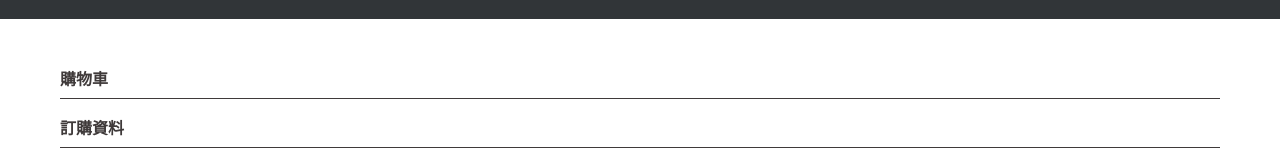
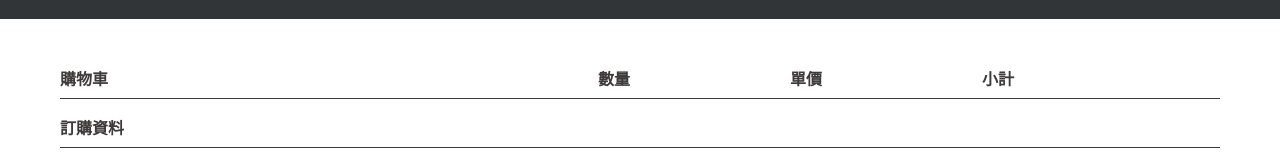
Before and after one commit to ShihYuChang/STYLiSH, a Next.js app: page /checkout in a window 1280 px wide. Shown: the part 121-281 px from the top of the page. Built offline with nearby package versions, Linux system fonts and the light colour scheme.

Commit message:
feat: Adding desktop checkout cart title

```diff
--- a/src/app/checkout/components/Cart/QtyAndPrice.tsx
+++ b/src/app/checkout/components/Cart/QtyAndPrice.tsx
@@ -1,12 +1,7 @@
 import { useState } from 'react';
 import { LocalStorageItem, OrderInfo } from '@/types/types';
 import QtySelector from './QtySelector';
-
-interface QtyAndPriceOption {
-  label: string;
-  value: 'qty' | 'price' | 'totalPrice';
-  selector?: boolean;
-}
+import { options } from '.';
 
 export default function QtyAndPrice({ item }: { item: LocalStorageItem }) {
   const initialOrderInfo: OrderInfo = {
@@ -15,11 +10,7 @@ export default function QtyAndPrice({ item }: { item: LocalStorageItem }) {
     totalPrice: item.totalPrice,
   };
   const [orderInfo, setOrderInfo] = useState<OrderInfo>(initialOrderInfo);
-  const options: QtyAndPriceOption[] = [
-    { label: '數量', value: 'qty', selector: true },
-    { label: '單價', value: 'price' },
-    { label: '小計', value: 'totalPrice' },
-  ];
+
   return (
     <div className='flex justify-between gap-[60px]'>
       {options.map((option, index) => (
--- a/src/app/checkout/components/Cart/index.tsx
+++ b/src/app/checkout/components/Cart/index.tsx
@@ -3,6 +3,18 @@ import ProductInfo from './ProductInfo';
 import QtyAndPrice from './QtyAndPrice';
 import { useContext } from 'react';
 import { CheckoutContext } from '../../context/CheckoutContext';
+
+interface QtyAndPriceOption {
+  label: string;
+  value: 'qty' | 'price' | 'totalPrice';
+  selector?: boolean;
+}
+
+export const options: QtyAndPriceOption[] = [
+  { label: '數量', value: 'qty', selector: true },
+  { label: '單價', value: 'price' },
+  { label: '小計', value: 'totalPrice' },
+];
 
 function SplitLine() {
   return <hr className='w-full border-black' />;
@@ -12,7 +24,19 @@ export default function Cart() {
   const { cartItems } = useContext(CheckoutContext);
   return (
     <div className='w-full flex flex-col gap-[20px]'>
-      <Title>購物車</Title>
+      <div className='flex'>
+        <Title>
+          <div className='xl:mr-[490px]'>購物車</div>
+          {options.map((option, index) => (
+            <div
+              key={index}
+              className='hidden xl:block w-[32px] shrink-0 mr-[160px]'
+            >
+              {option.label}
+            </div>
+          ))}
+        </Title>
+      </div>
       {cartItems?.map((item, index) => (
         <div key={`${item.id}${index}`} className='flex flex-col gap-[20px]'>
           <ProductInfo item={item} />
--- a/src/app/checkout/components/Title.tsx
+++ b/src/app/checkout/components/Title.tsx
@@ -2,7 +2,7 @@ import React, { ReactNode } from 'react';
 
 export default function Title({ children }: { children: ReactNode }) {
   return (
-    <div className='w-full h-[29px] font-bold pb-[10px] border-b border-solid border-[#3f3a3a]'>
+    <div className='w-full flex h-[29px] font-bold pb-[10px] border-b border-solid border-[#3f3a3a]'>
       {children}
     </div>
   );
```
